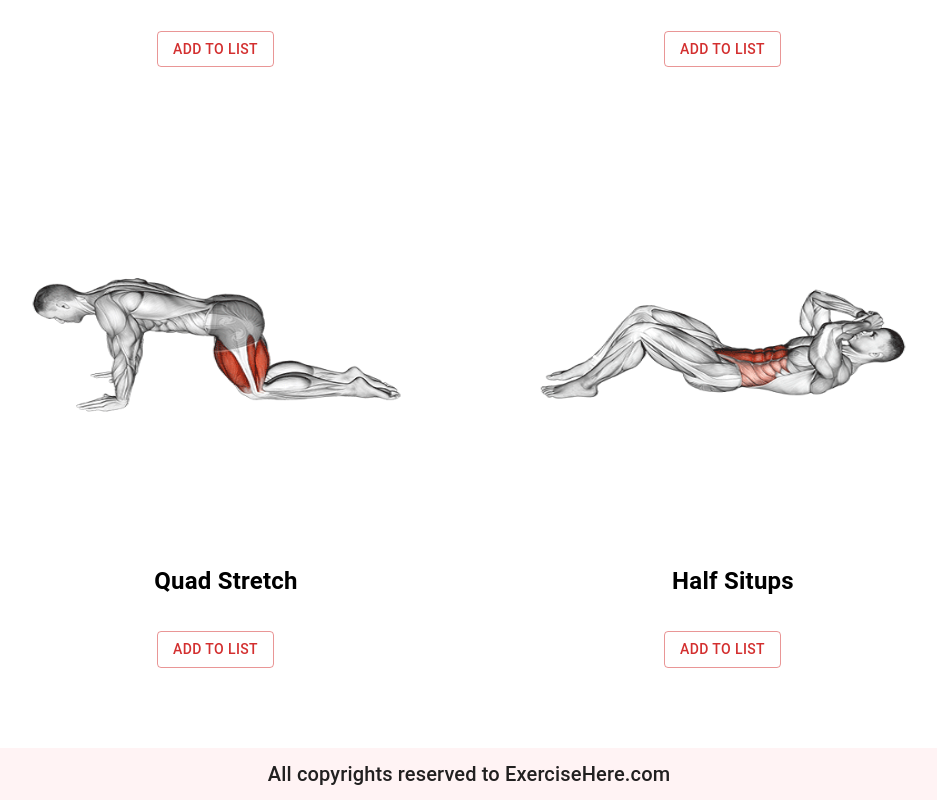
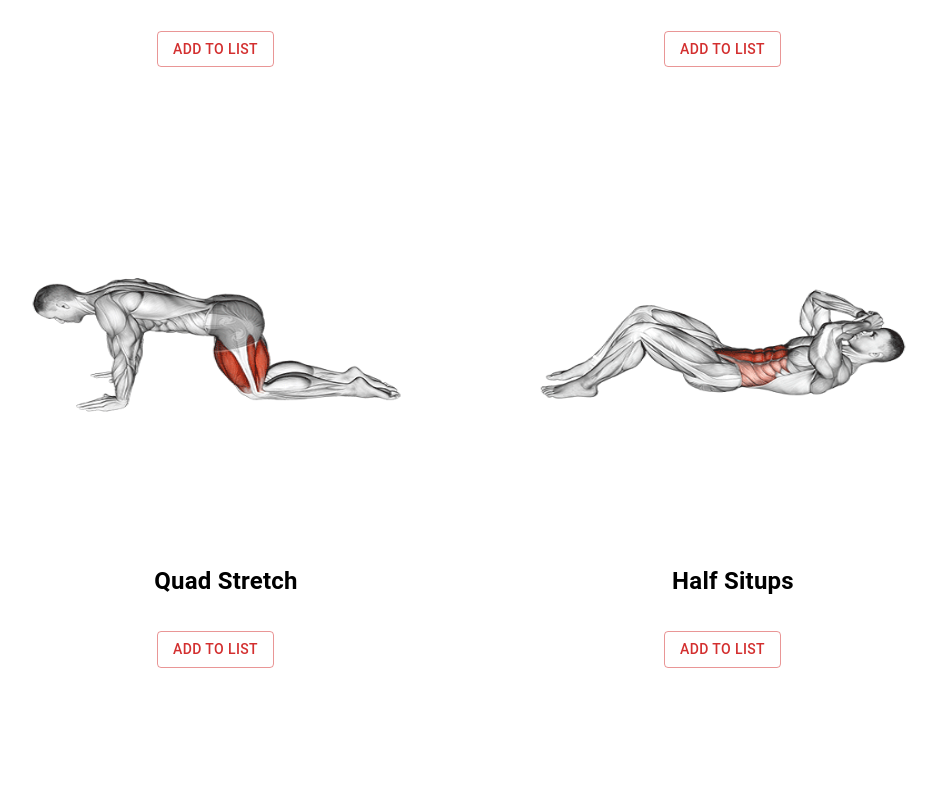
Before and after one commit to ayushgupta14/ExercisesHere, a React (Create React App) app: page / in a window 1280 px wide. Shown: the part 2116-2916 px from the top of the page, without its empty margins (171-1108 px from the left). After the commit the page ends 2784 px from the top, so only its background shows below. Built offline with nearby package versions, Linux system fonts and the light colour scheme.

Commit message:
Style updated and toast added

```diff
--- a/src/App.js
+++ b/src/App.js
@@ -3,7 +3,7 @@ import './App.css';
 import { Box } from '@mui/material';
 
 import Navbar from './Components/Navbar';
-import Footer from './Components/Footer';
+// import Footer from './Components/Footer';
 import Home from './Components/Home';
 import Exercises from './Components/Exercises';
 
@@ -28,7 +28,7 @@ function App() {
         <Route path='/list' element={<ToDoList />}/>
       </Routes>
       {/* <ToDoList /> */}
-      <Footer />
+      {/* <Footer /> */}
     </Box>
 
   );
```
